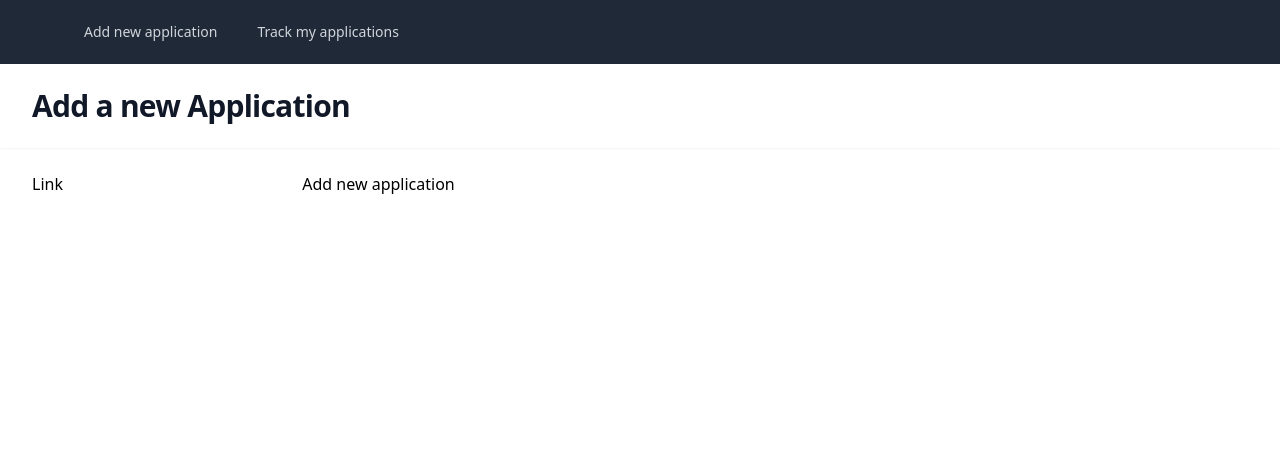
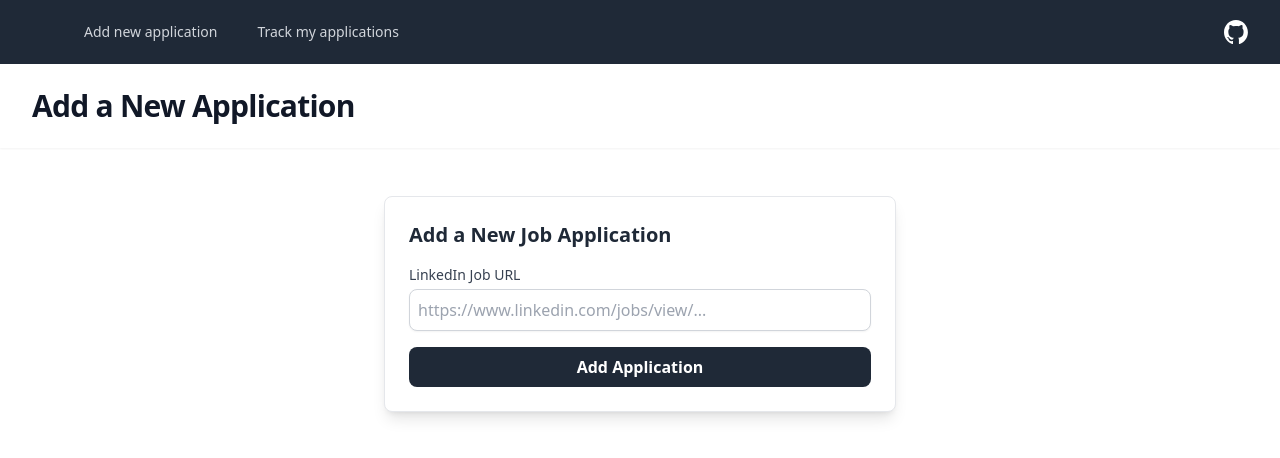
Before and after one commit to guilhermebueno6/job_application_tracker, a Flask app: page /add-application in a window 1280 px wide. Shown: the top 458 px of the page. Run offline with Flask 3, Linux system fonts and the light colour scheme; some libraries are stand-ins or nearby versions.

Commit message:
Adding github image to link to repo plus structured format for openai integration

```diff
--- a/api/JobApplication.py
+++ b/api/JobApplication.py
@@ -35,7 +35,10 @@ class JobApplication:
         for row in res:
             data.append(list(row))
             full_text = markdown.markdown(row[4])
-            json_skills = json.loads(row[5])
+            if(row[5] is None):
+                json_skills = []
+            else:
+                json_skills = json.loads(row[5])
 
             preview_text = row[4][:150]
 
--- a/templates/add-application.html
+++ b/templates/add-application.html
@@ -1,12 +1,25 @@
 {% extends "index.html" %}
 
-{% block title %}Add a new Application{% endblock %}
+{% block title %}Add a New Application{% endblock %}
 
 {% block content %}
-<form action="/add-new-application" method="POST">
-    <label for="link">Link</label>
-    <input type="text" name="link" id="link">
+<div class="max-w-lg mx-auto bg-white shadow-lg rounded-lg p-6 mt-6 border border-gray-200">
+    <h2 class="text-xl font-semibold text-gray-800 mb-4">Add a New Job Application</h2>
 
-    <button type="submit">Add new application</button>
-</form>
+    <form action="/add-new-application" method="POST" class="space-y-4">
+        <!-- Job Link Input -->
+        <div>
+            <label for="link" class="block text-sm font-medium text-gray-700">LinkedIn Job URL</label>
+            <input type="url" name="link" id="link" required
+                class="mt-1 block w-full p-2 border border-gray-300 rounded-lg shadow-sm focus:ring-blue-500 focus:border-blue-500"
+                placeholder="https://www.linkedin.com/jobs/view/...">
+        </div>
+
+        <!-- Submit Button -->
+        <button type="submit"
+            class="w-full bg-gray-800 hover:bg-gray-900 text-white font-semibold py-2 rounded-lg transition">
+            Add Application
+        </button>
+    </form>
+</div>
 {% endblock %}
--- a/templates/index.html
+++ b/templates/index.html
@@ -1,10 +1,3 @@
-
-
-
-
-
-
-
 <!DOCTYPE html>
 <html lang="en">
 <head>
@@ -47,6 +40,10 @@
               </div>
             </div>
           </div>
+          <a href="https://github.com/guilhermebueno6/job_application_tracker" target="_blank">
+            <img src="{{ url_for('static', filename='images/github-mark-white.svg') }}"
+                 class="w-6 h-6" alt="GitHub Logo">
+        </a>
 
 
       </div>
```
Also changed, not shown: api/Scraper.py (+26 -2 lines), templates/track-applications.html (+2 -7 lines), README.md, static/images/github-mark-white.svg (added).
